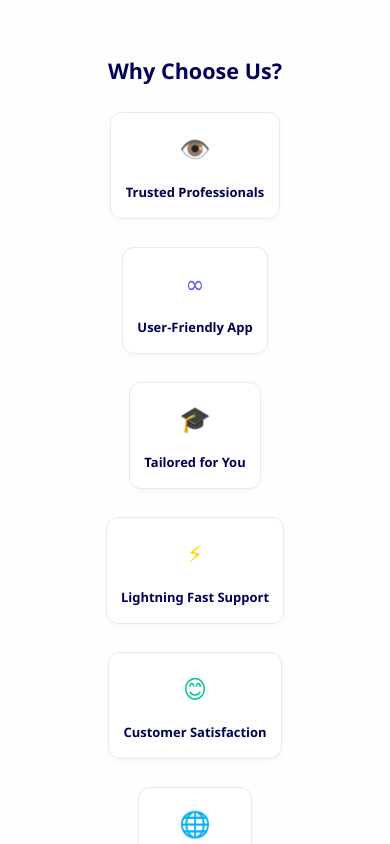
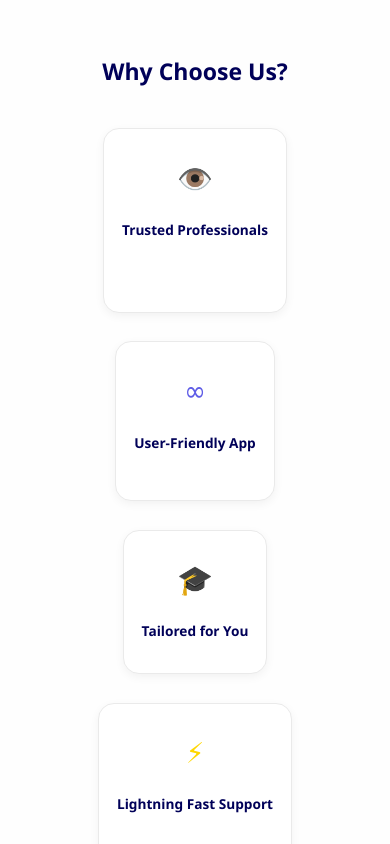
Before and after one commit to Drivers822/Socialize, a React (Vite) app in the folder client/: page /why-us in a window 390 px wide. Built offline with nearby package versions, Linux system fonts and the light colour scheme.

Commit message:
new changes

```diff
--- a/client/src/Styles/Footer.css
+++ b/client/src/Styles/Footer.css
@@ -73,3 +73,14 @@
   font-size: 0.9rem;
   color: #ccc;
 }
+.footer-home-link {
+  display: inline-block;
+  margin-top: 0.5rem;
+  color: #00bfff;
+  font-weight: 500;
+  text-decoration: none;
+}
+
+.footer-home-link:hover {
+  text-decoration: underline;
+}
--- a/client/src/Styles/HomePage.css
+++ b/client/src/Styles/HomePage.css
@@ -195,7 +195,6 @@
     width: 90%;
   }
 }
-<<<<<<< HEAD:client/src/Styles/HomePage.css
 .hero-logo-container {
   display: flex;
   justify-content: center; /* center horizontally */
@@ -207,8 +206,6 @@
   height: 150px;
   width: auto;
 }
-=======
-
 /* WhatsApp Button */
 .whatsapp-float {
   position: fixed;
@@ -226,13 +223,11 @@
   background-color: #128C7E;
 }
 
-/* Scroll-to-top Button - Adjusted for spacing */
+/* Scroll-to-top Button - Spaced from WhatsApp */
 .scroll-to-top {
   position: fixed;
   bottom: 100px;
-  /* Increased from 80px to 100px */
   right: 24px;
-  /* Slightly aligned right */
   background-color: #333;
   color: white;
   border: none;
@@ -240,15 +235,16 @@
   border-radius: 50%;
   cursor: pointer;
   z-index: 999;
-  transition: background-color 0.3s ease;
+  display: flex;
+  align-items: center;
+  justify-content: center;
 }
 
 .scroll-to-top:hover {
   background-color: #555;
 }
 
-
-/* AI Chat Floating Button */
+/* AI Chat Button */
 .ai-chat-button {
   position: fixed;
   bottom: 20px;
@@ -263,6 +259,7 @@
   box-shadow: 0 4px 10px rgba(0, 0, 0, 0.2);
 }
 
+/* AI Chat Window */
 .ai-chat-window {
   position: fixed;
   bottom: 80px;
@@ -331,4 +328,3 @@
   color: white;
   cursor: pointer;
 }
->>>>>>> da4787d6dfd50a029d294646b8da6c0ccaab7c0a:src/Styles/HomePage.css
--- a/client/src/Styles/WhyUs.css
+++ b/client/src/Styles/WhyUs.css
@@ -1,6 +1,6 @@
 /* src/components/WhyChooseUs.css */
 .why-section {
-  padding: 4rem 2rem;
+  padding: 4rem 1.5rem;
   background: #fefefe;
   font-family: 'Segoe UI', Tahoma, Geneva, Verdana, sans-serif;
   text-align: center;
@@ -8,18 +8,15 @@
 
 .why-section h2 {
   color: #000058;
-  font-size: 2rem;
-  margin-bottom: 2rem;
+  font-size: 2.5rem;
+  margin-bottom: 3rem;
 }
 
 .features-grid {
   display: grid;
-  grid-template-columns: repeat(auto-fit, minmax(250px, 1fr));
-  gap: 1.5rem;
-  justify-content: center;
-  align-items: stretch;
-  width: 100%;
-  max-width: 1200px;
+  grid-template-columns: repeat(auto-fit, minmax(280px, 1fr));
+  gap: 2rem;
+  max-width: 1280px;
   margin: 0 auto;
   padding: 0 1rem;
 }
@@ -27,59 +24,63 @@
 .feature-box {
   background: #fff;
   border: 1px solid #eaeaea;
-  border-radius: 12px;
-  padding: 1.5rem;
+  border-radius: 16px;
+  padding: 2.25rem 2rem;        /* a touch more padding */
   display: flex;
   align-items: center;
-  gap: 1rem;
-  transition: all 0.3s ease;
-  box-shadow: 0 2px 6px rgba(0, 0, 0, 0.03);
+  gap: 1.25rem;
+  transition: 0.3s all ease;
+  box-shadow: 0 3px 10px rgba(0, 0, 0, 0.05);
 }
 
 .feature-box:hover {
-  transform: translateY(-4px);
-  box-shadow: 0 4px 12px rgba(0, 0, 0, 0.08);
+  transform: translateY(-6px);
+  box-shadow: 0 6px 16px rgba(0, 0, 0, 0.1);
 }
 
 .feature-icon {
-  font-size: 2rem;
+  font-size: 2.5rem;
   color: #000058;
+  flex-shrink: 0;
 }
 
 .feature-text {
   font-weight: 600;
   color: #000058;
-  font-size: 1rem;
+  font-size: 1.1rem;
   text-align: left;
+  flex: 1;
 }
 
+/* Tablet */
 @media (max-width: 768px) {
+  .why-section h2 { font-size: 2rem; }
+
   .feature-box {
     flex-direction: column;
     text-align: center;
-    align-items: center;
+    padding: 2rem 1.5rem;
   }
 
-  .feature-text {
-    text-align: center;
-    font-size: 0.95rem;
+  .feature-icon { font-size: 2.25rem; }
+  .feature-text { text-align: center; }
+}
+
+/* Mobile — square-ish cards */
+@media (max-width: 480px) {
+  .why-section h2 { font-size: 1.6rem; }
+
+  /* one column grid */
+  .features-grid { grid-template-columns: 1fr; }
+
+  .feature-box {
+    /* keep width≈height to avoid long rectangles */
+    aspect-ratio: 1 / 1;
+    /* center everything nicely */
+    justify-content: center;
+    padding: 1.75rem 1.25rem;
   }
 
-  .feature-icon {
-    font-size: 1.75rem;
-  }
+  .feature-icon  { font-size: 2rem; }
+  .feature-text  { font-size: 0.95rem; }
 }
-
-@media (max-width: 480px) {
-  .why-section h2 {
-    font-size: 1.5rem;
-  }
-
-  .feature-box {
-    padding: 1rem;
-  }
-
-  .feature-text {
-    font-size: 0.9rem;
-  }
-}
--- a/client/src/components/Footer.jsx
+++ b/client/src/components/Footer.jsx
@@ -1,5 +1,5 @@
-// src/components/Footer.jsx
 import React from 'react';
+import { Link } from 'react-router-dom';
 import '../Styles/Footer.css';
 import logo from '../assets/logo.png';
 import { FaMapMarkerAlt, FaPhoneAlt, FaEnvelope } from 'react-icons/fa';
@@ -10,17 +10,23 @@ const Footer = () => {
     <footer className="footer">
       <div className="footer-container">
 
+        {/* Left Section: Logo + Name + Home Button */}
         <div className="footer-left">
-          <img src={logo} alt="Drivers-Socialize-Networks" />
+          <img src={logo} alt="Drivers-Socialize-Networks" className="footer-logo" />
           <h3>Drivers-Socialize-Networks</h3>
+
+          {/* ✅ Home Button Below Logo + Name */}
+          <Link to="/" className="footer-home-link">Home</Link>
         </div>
 
+        {/* Center Section: Address + Contact */}
         <div className="footer-center">
           <p><FaMapMarkerAlt /> Sinnar, Nashik, Maharashtra</p>
           <p><FaPhoneAlt /> +91 7219080839</p>
           <p><FaEnvelope /> driverssocializenetworks@gmail.com</p>
         </div>
 
+        {/* Right Section: Social Links */}
         <div className="footer-right">
           <a href="https://x.com/DriversN3400" target="_blank" rel="noopener noreferrer"><FaXTwitter /></a>
           <a href="https://www.facebook.com/people/Drivers-Socialize-Networks/61575241652399/" target="_blank" rel="noopener noreferrer"><FaFacebookF /></a>
@@ -29,6 +35,7 @@ const Footer = () => {
         </div>
       </div>
 
+      {/* Bottom Line */}
       <p className="footer-bottom">
         © 2025 <strong>Drivers-Socialize-Networks</strong>. All Rights Reserved.
       </p>
--- a/client/src/components/HomePage.jsx
+++ b/client/src/components/HomePage.jsx
@@ -68,12 +68,19 @@
 // export default HeroSection;
 
 
-import React from 'react';
+import React, { useEffect, useState } from 'react';
 import { useNavigate } from 'react-router-dom';
 import '../Styles/HomePage.css';
+import {
+  FaWhatsapp,
+  FaArrowUp,
+  FaComments,
+  FaPaperPlane,
+} from 'react-icons/fa';
+
+import logo from '../assets/logo.png';
 import taxiIllustration from '../assets/hero-img copy.png';
 import bookedIllustration from '../assets/hero-bg-2.jpg';
-import logo from '../assets/logo.png'; // ✅ Logo import
 
 import About from './About';
 import WhyUs from './WhyUs';
@@ -86,26 +93,58 @@ import Footer from './Footer';
 
 const HeroSection = () => {
   const navigate = useNavigate();
+  const [showScrollTop, setShowScrollTop] = useState(false);
+  const [chatOpen, setChatOpen] = useState(false);
+  const [chatInput, setChatInput] = useState('');
+  const [messages, setMessages] = useState([
+    { from: 'ai', text: 'Hi! I’m your assistant. How can I help you today?' },
+  ]);
+
+  useEffect(() => {
+    const handleScroll = () => {
+      setShowScrollTop(window.scrollY > 300);
+    };
+    window.addEventListener('scroll', handleScroll);
+    return () => window.removeEventListener('scroll', handleScroll);
+  }, []);
+
+  const scrollToTop = () => {
+    window.scrollTo({ top: 0, behavior: 'smooth' });
+  };
+
+  const sendMessage = () => {
+    if (!chatInput.trim()) return;
+    const userMessage = { from: 'user', text: chatInput };
+    const aiReply = {
+      from: 'ai',
+      text: "🤖 I'm just a demo! Real AI reply goes here.",
+    };
+    setMessages((prev) => [...prev, userMessage, aiReply]);
+    setChatInput('');
+  };
 
   return (
     <>
       <section className="hero-section">
         <div className="hero-content">
 
-          {/* ✅ Add logo at the top of hero content */}
+          {/* ✅ Logo */}
           <div className="hero-logo-container">
             <img src={logo} alt="Company Logo" className="hero-logo" />
           </div>
 
           <h1>
-            <span className="light-text">On-Demand Driver Services<br />with </span>
-            <span className="highlight">Trust & Convenience</span>
+            <span className="light-text">
+              On-Demand Driver Services<br />with
+            </span>
+            <span className="highlight"> Trust & Convenience</span>
           </h1>
           <p className="sub-text">
             Your ride is just a few taps away. Trustworthy drivers, smooth rides.
           </p>
           <p className="sub-text">
-            Start your journey with our trusted driver network — seamless, secure, and efficient.
+            Start your journey with our trusted driver network — seamless, secure,
+            and efficient.
           </p>
           <div className="hero-buttons">
             <button className="round-arrow">{'➡'}</button>
@@ -130,7 +169,7 @@ const HeroSection = () => {
         </div>
       </section>
 
-      {/* Remaining sections */}
+      {/* Other Sections */}
       <About />
       <WhyUs />
       <CoreFeatures />
@@ -139,6 +178,54 @@ const HeroSection = () => {
       <Pricing />
       <Contacts />
       <Footer />
+
+      {/* ✅ WhatsApp Floating Icon */}
+      <a
+        href="https://wa.me/917219080839"
+        className="whatsapp-float"
+        target="_blank"
+        rel="noopener noreferrer"
+      >
+        <FaWhatsapp size={28} />
+      </a>
+
+      {/* ✅ Scroll-to-top Arrow */}
+      {showScrollTop && (
+        <button className="scroll-to-top" onClick={scrollToTop}>
+          <FaArrowUp size={18} />
+        </button>
+      )}
+
+      {/* ✅ AI Chat Floating Button */}
+      <button className="ai-chat-button" onClick={() => setChatOpen(!chatOpen)}>
+        <FaComments size={18} />
+      </button>
+
+      {/* ✅ AI Chat Window */}
+      {chatOpen && (
+        <div className="ai-chat-window">
+          <div className="chat-header">
+            AI Chat Support
+            <button onClick={() => setChatOpen(false)}>✖</button>
+          </div>
+          <div className="chat-body">
+            {messages.map((msg, idx) => (
+              <div key={idx} className={`chat-message ${msg.from}`}>
+                {msg.text}
+              </div>
+            ))}
+          </div>
+          <div className="chat-input">
+            <input
+              type="text"
+              value={chatInput}
+              onChange={(e) => setChatInput(e.target.value)}
+              placeholder="Type your message..."
+            />
+            <button onClick={sendMessage}><FaPaperPlane /></button>
+          </div>
+        </div>
+      )}
     </>
   );
 };
```
